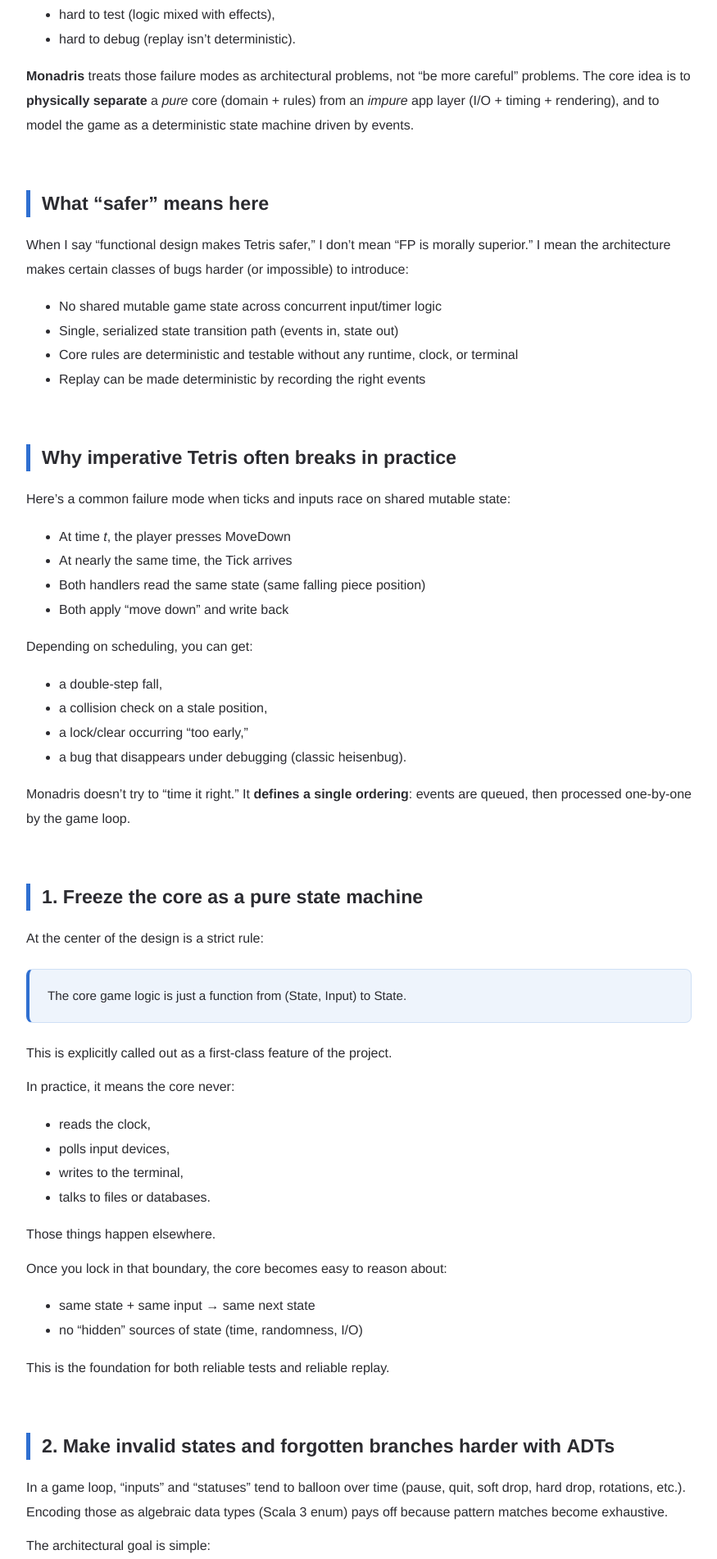
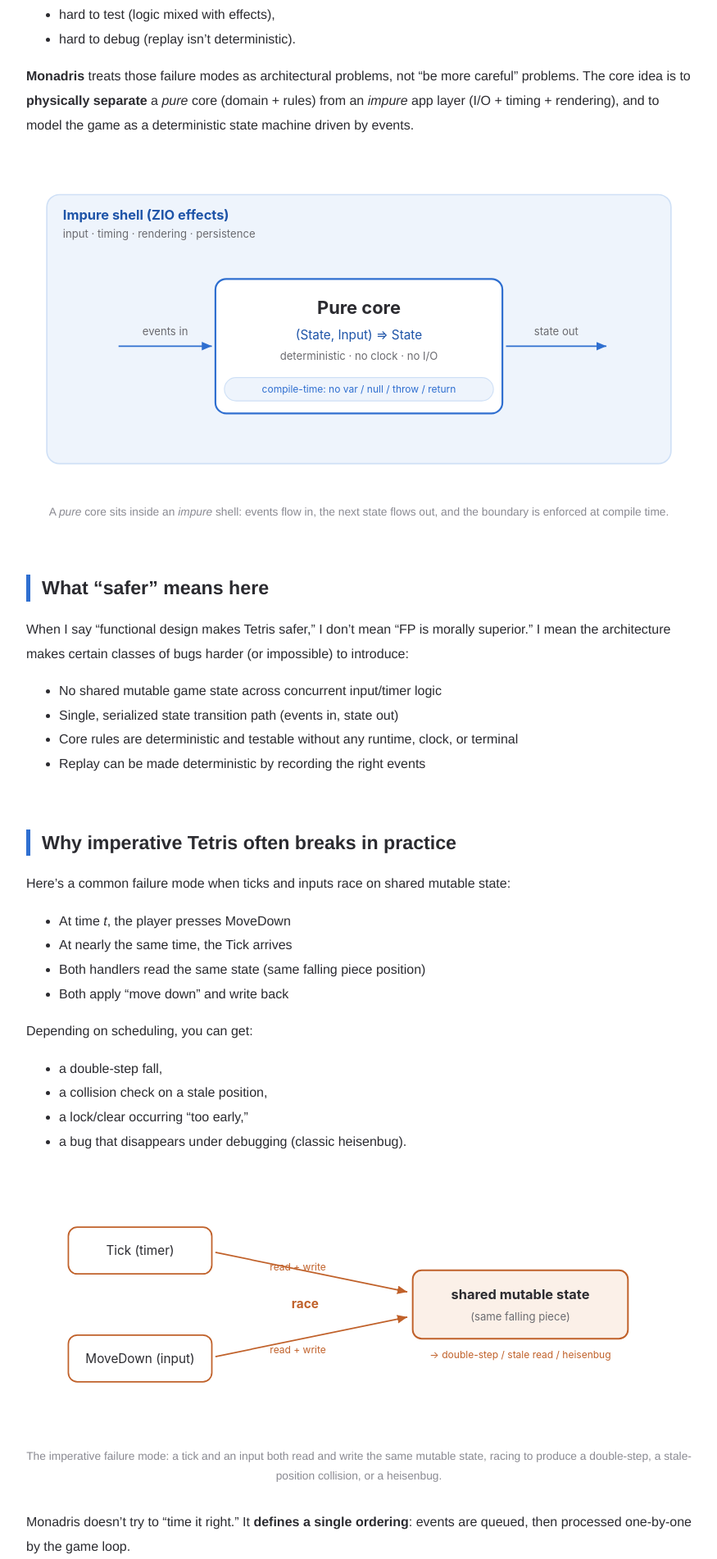
Before and after one commit to fffclaypool/blog, a Jekyll site: the page built from _posts/2026-02-06-monadris-functional-design-tetris.md, in a window 1280 px wide. Shown: the part 489-2391 px from the top of the page at 82% size, without its empty margins (202-1077 px from the left). Built offline with Jekyll 4.4.1, drawn with Linux system fonts in a browser that asks for light colours; some of the changed text lies outside the part shown.

Commit message:
Add SVG diagrams (architecture, race condition, event loop) to Monadris article

```diff
--- a/_layouts/default.html
+++ b/_layouts/default.html
@@ -94,6 +94,15 @@ window.MathJax = {
   pre { background: #f6f7f9; padding: 14px 16px; border-radius: 8px; overflow-x: auto; }
   pre code { background: none; padding: 0; }
 
+  .post-content img { max-width: 100%; height: auto; }
+  figure { margin: 30px 0; text-align: center; }
+  figure img {
+    max-width: 100%; height: auto;
+    border: 1px solid var(--card-border); border-radius: 10px;
+    background: #fff; padding: 12px;
+  }
+  figcaption { color: var(--muted); font-size: 0.86rem; margin-top: 10px; line-height: 1.7; }
+
   mjx-container[display="true"] { margin: 18px 0 !important; overflow-x: auto; overflow-y: hidden; }
 
   .post-list { list-style: none; padding: 0; }
--- a/_posts/2026-02-06-monadris-functional-design-tetris.md
+++ b/_posts/2026-02-06-monadris-functional-design-tetris.md
@@ -16,6 +16,11 @@ A real Tetris loop has time (ticks), concurrent inputs (keystrokes), state trans
 - hard to debug (replay isn’t deterministic).
 
 **Monadris** treats those failure modes as architectural problems, not “be more careful” problems. The core idea is to **physically separate** a *pure* core (domain + rules) from an *impure* app layer (I/O + timing + rendering), and to model the game as a deterministic state machine driven by events.
+
+<figure>
+  <img src="{{ '/assets/img/architecture-core-shell.svg' | relative_url }}" alt="A pure core, (State, Input) to State, enclosed by an impure ZIO shell handling I/O, timing, rendering, and persistence">
+  <figcaption>A <em>pure</em> core sits inside an <em>impure</em> shell: events flow in, the next state flows out, and the boundary is enforced at compile time.</figcaption>
+</figure>
 
 ## What “safer” means here
 
@@ -41,6 +46,11 @@ Depending on scheduling, you can get:
 - a collision check on a stale position,
 - a lock/clear occurring “too early,”
 - a bug that disappears under debugging (classic heisenbug).
+
+<figure>
+  <img src="{{ '/assets/img/race-condition.svg' | relative_url }}" alt="A timer Tick and a MoveDown input both read and write the same shared mutable state, causing a race">
+  <figcaption>The imperative failure mode: a tick and an input both read and write the same mutable state, racing to produce a double-step, a stale-position collision, or a heisenbug.</figcaption>
+</figure>
 
 Monadris doesn’t try to “time it right.” It **defines a single ordering**: events are queued, then processed one-by-one by the game loop.
 
@@ -101,6 +111,11 @@ Conceptually:
 2. timer fiber pushes tick events into the same queue
 3. one game loop consumes events and applies update(state, input) sequentially
 
+<figure>
+  <img src="{{ '/assets/img/event-loop.svg' | relative_url }}" alt="Input and timer fibers push events into one queue; a single game loop consumes them one at a time and applies update(state, input) to produce the next state">
+  <figcaption>Concurrency lives only in the producers. Events funnel through one queue into a single game-loop consumer, so there is exactly one serialized path to the next state.</figcaption>
+</figure>
+
 That last point is the “safety lever”: there is exactly one path that produces the next state.
 
 ## 5. Deterministic replay: recording inputs is not enough
```
Also changed, not shown: assets/img/architecture-core-shell.svg (added), assets/img/event-loop.svg (added), assets/img/race-condition.svg (added).
